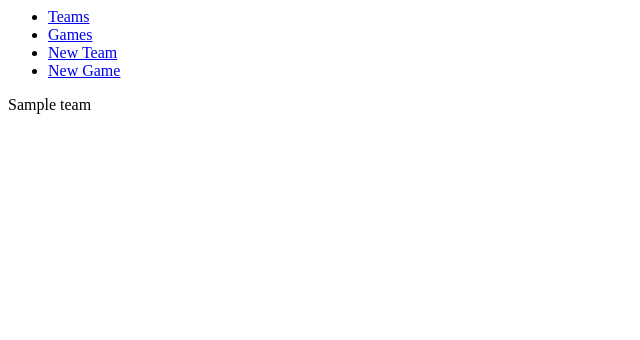
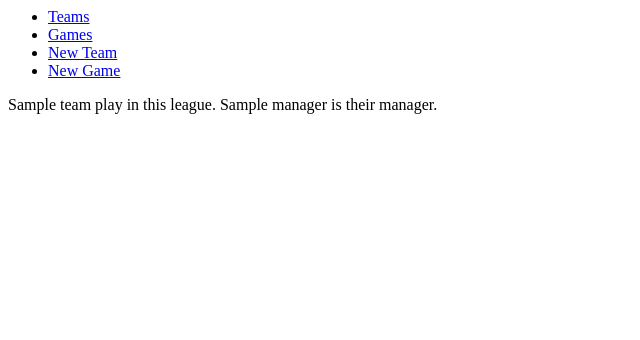
Before and after one commit to defibuildereth/w5_sports_league_project, a Flask app: page /teams in a window 1280 px wide. Shown: the top 340 px of the page, without its empty margins (0-640 px from the left). Run offline with Flask 2, Linux system fonts and the light colour scheme; a database or web service that is not in the repository returns one stand-in record (values such as "Sample title"); some libraries are stand-ins or nearby versions.

Commit message:
expanded teams index

```diff
--- a/templates/teams/index.html
+++ b/templates/teams/index.html
@@ -4,7 +4,7 @@
 
 {% for team in teams %}
 
-<p>{{team.name}}</p>
+<p>{{team.name}} play in this league. {{team.manager}} is their manager.</p>
 
 {% endfor %}
 
```
